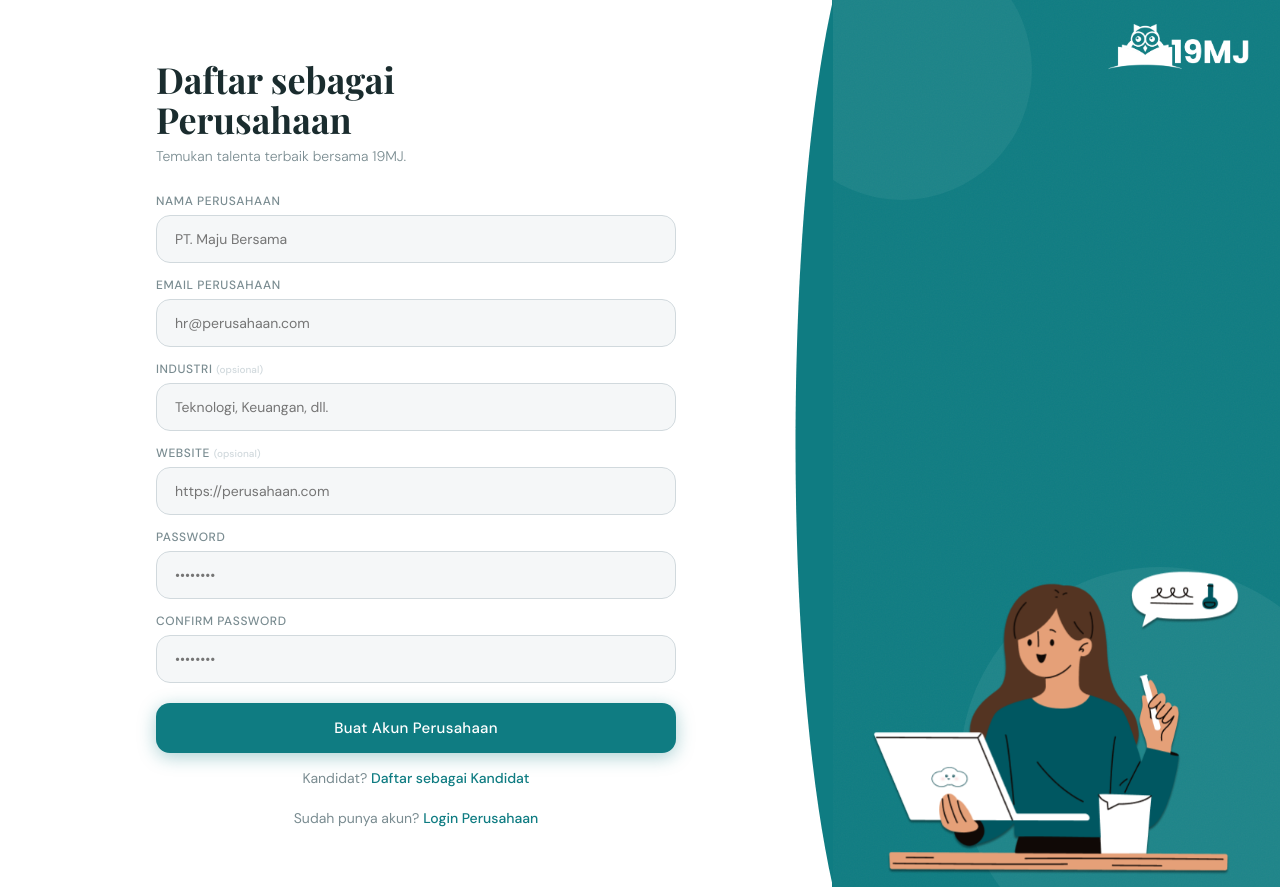
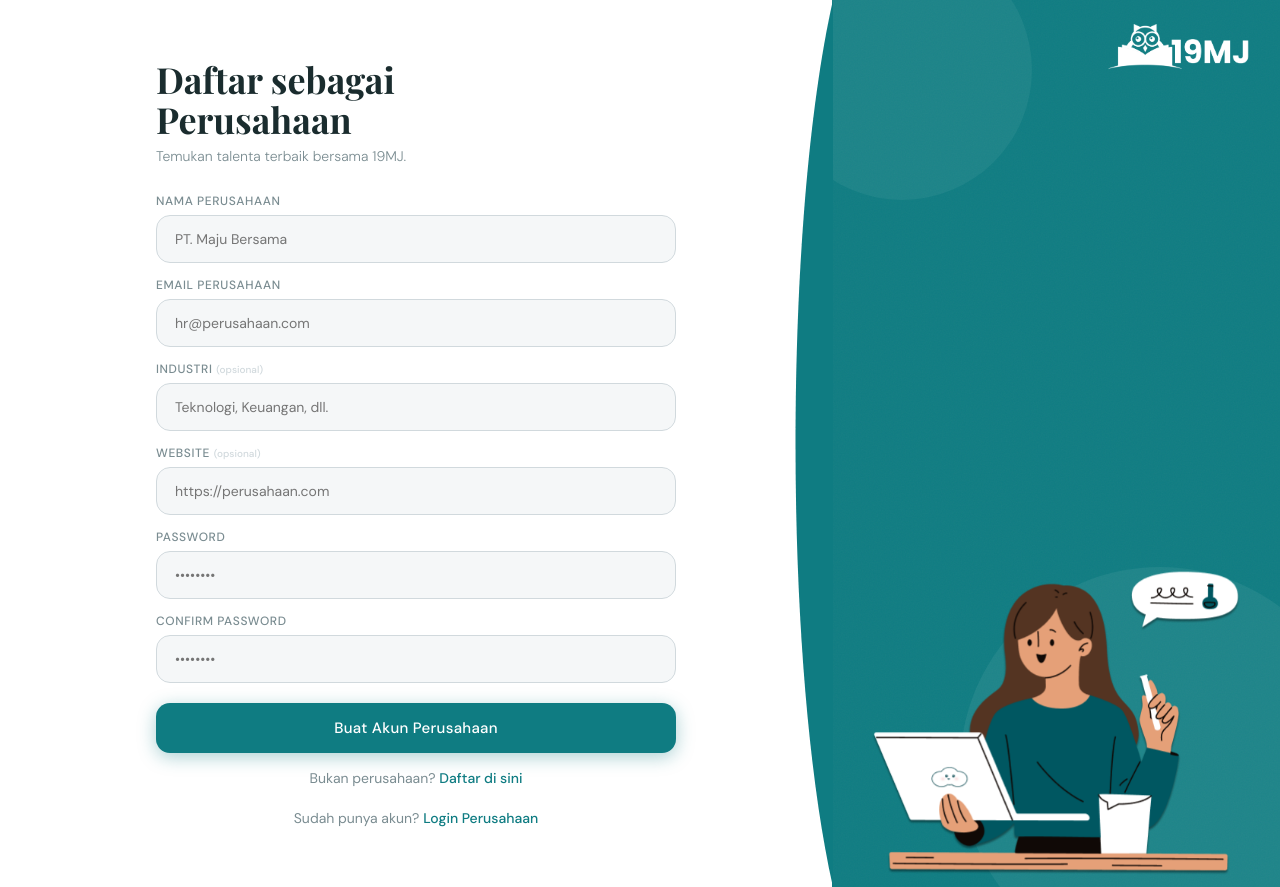
Before and after one commit to nessorrowz/19MJ, a React (Vite) app in the folder FE/: page /company/register in a window 1280 px wide. Built offline with nearby package versions, Linux system fonts and the light colour scheme; no server answers.

Commit message:
style(auth): clean up register page navigation links
- Remove company register link from candidate register page
- Update company register bottom text: 'Bukan perusahaan? Daftar di sini'

Refs: US-001, US-003

```diff
--- a/FE/src/pages/RegisterCandidate.jsx
+++ b/FE/src/pages/RegisterCandidate.jsx
@@ -93,9 +93,6 @@ export default function RegisterCandidate() {
           </button>
 
           <div className="bottom-link" style={{ marginTop: 16 }}>
-            Perusahaan? <Link to="/company/register">Daftar sebagai Perusahaan</Link>
-          </div>
-          <div className="bottom-link">
             Sudah punya akun? <Link to="/login">Log in</Link>
           </div>
         </form>
--- a/FE/src/pages/RegisterCompany.jsx
+++ b/FE/src/pages/RegisterCompany.jsx
@@ -104,7 +104,7 @@ export default function RegisterCompany() {
           </button>
 
           <div className="bottom-link" style={{ marginTop: 16 }}>
-            Kandidat? <Link to="/register">Daftar sebagai Kandidat</Link>
+            Bukan perusahaan? <Link to="/register">Daftar di sini</Link>
           </div>
           <div className="bottom-link">
             Sudah punya akun? <Link to="/company/login">Login Perusahaan</Link>
```
